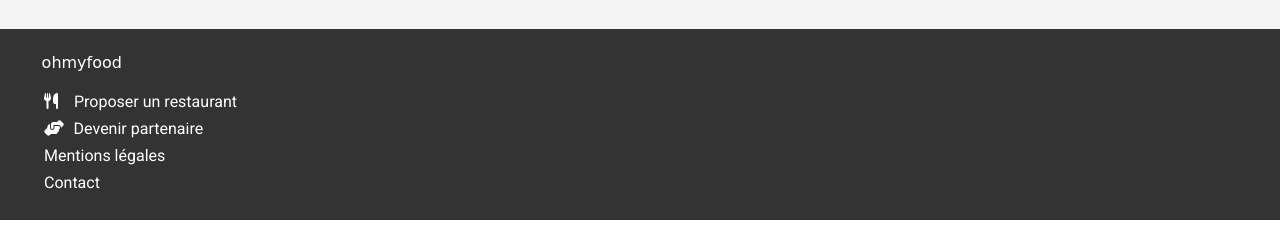
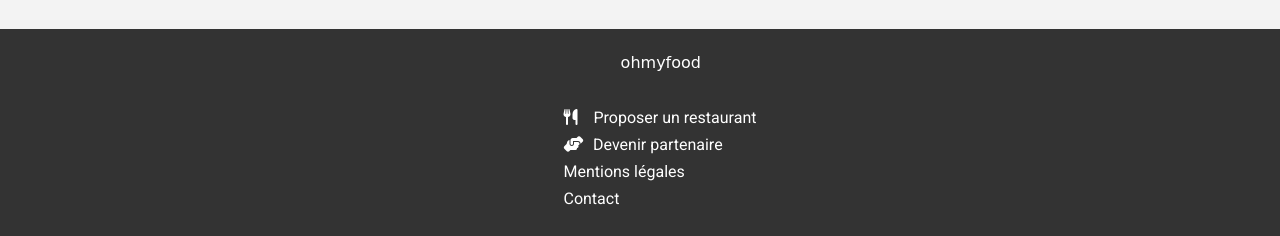
Before and after one commit to MaximeLCK/Ohmyfood, a website: page index.html in a window 1280 px wide. Shown: the part 1360-1596 px from the top of the page. Drawn offline with Linux system fonts and the light colour scheme; a web font is replaced by a local one.

Commit message:
responsive footer

```diff
--- a/sass/_global.scss
+++ b/sass/_global.scss
@@ -51,6 +51,10 @@
   background-color: v.$fond-noir;
   color: v.$txt-fond-sombre;
   padding: 0.5rem 0rem;
+  @media (min-width:768px) {
+    display: grid;
+    place-items: center;
+  }
 
   &__logo {
     font-family: "Shrikhand", cursive;
```
Also changed, not shown: css/style.css, 1 other file.
